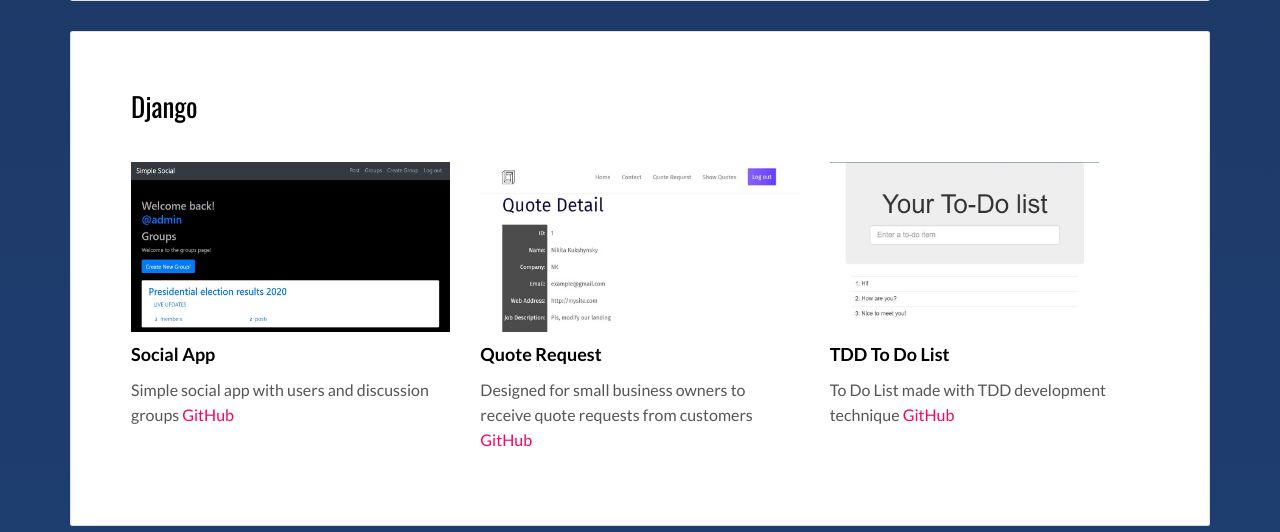
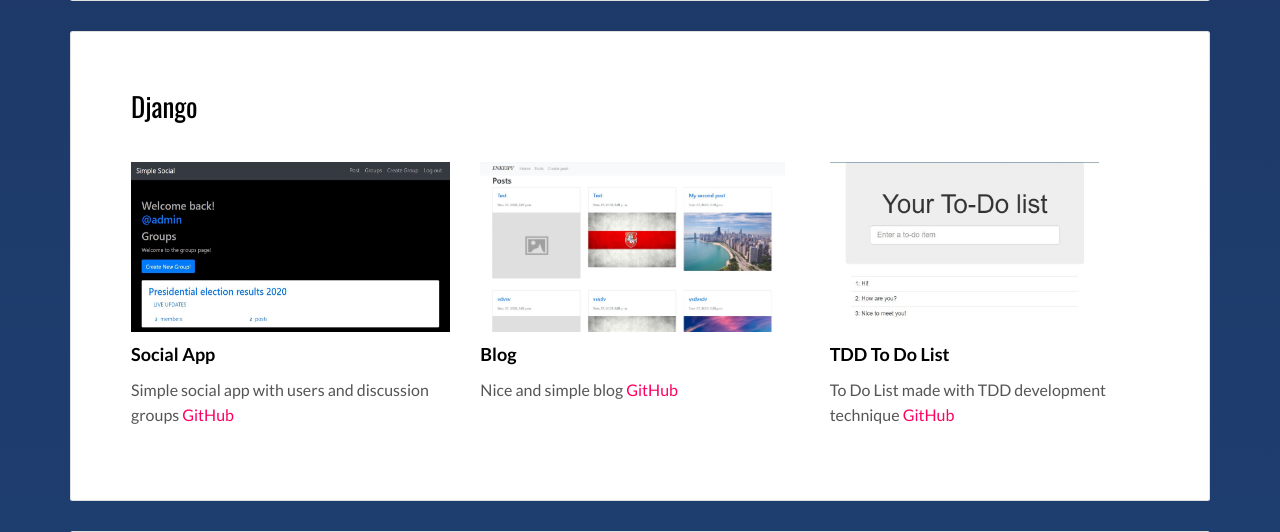
Before and after one commit to enkeipy/flask-portfo, a Flask app: page / in a window 1280 px wide. Shown: the part 611-1143 px from the top of the page. Run offline with Flask 2, Linux system fonts and the light colour scheme; some libraries are stand-ins or nearby versions.

Commit message:
Add new Django project

```diff
--- a/templates/index.html
+++ b/templates/index.html
@@ -39,6 +39,7 @@
       header {
         display: none;
       }
+
       main {
         margin-top: 15px;
       }
@@ -98,13 +99,22 @@
                 </div>
 
                 <div class="col-md-4">
+                  <a target="_blank" href="https://github.com/enkeipy/blog"><img
+                      src="./static/assets/images/blog.jpg" class="img-responsive portfo" alt="">
+                    <h3 class="h5">Blog</h3>
+                  </a>
+                  <p>Nice and simple blog <a target="_blank" href="https://github.com/enkeipy/blog">GitHub</a>
+                  </p>
+                </div>
+
+                <!-- <div class="col-md-4">
                   <a target="_blank" href="http://kukshinskiy.pythonanywhere.com/"><img
                       src="./static/assets/images/quotes.jpg" class="img-responsive portfo" alt="">
                     <h3 class="h5">Quote Request</h3>
                   </a>
                   <p>Designed for small business owners to receive quote requests from customers <a target="_blank"
                       href="https://github.com/enkeipy/django_quote_request">GitHub</a></p>
-                </div>
+                </div> -->
 
                 <div class="col-md-4">
                   <a target="_blank" href="http://superlists.enkeipy.com/"><img
```
Also changed, not shown: static/assets/images/blog.jpg (added). Lines whose indentation alone changed are shown as unchanged.
